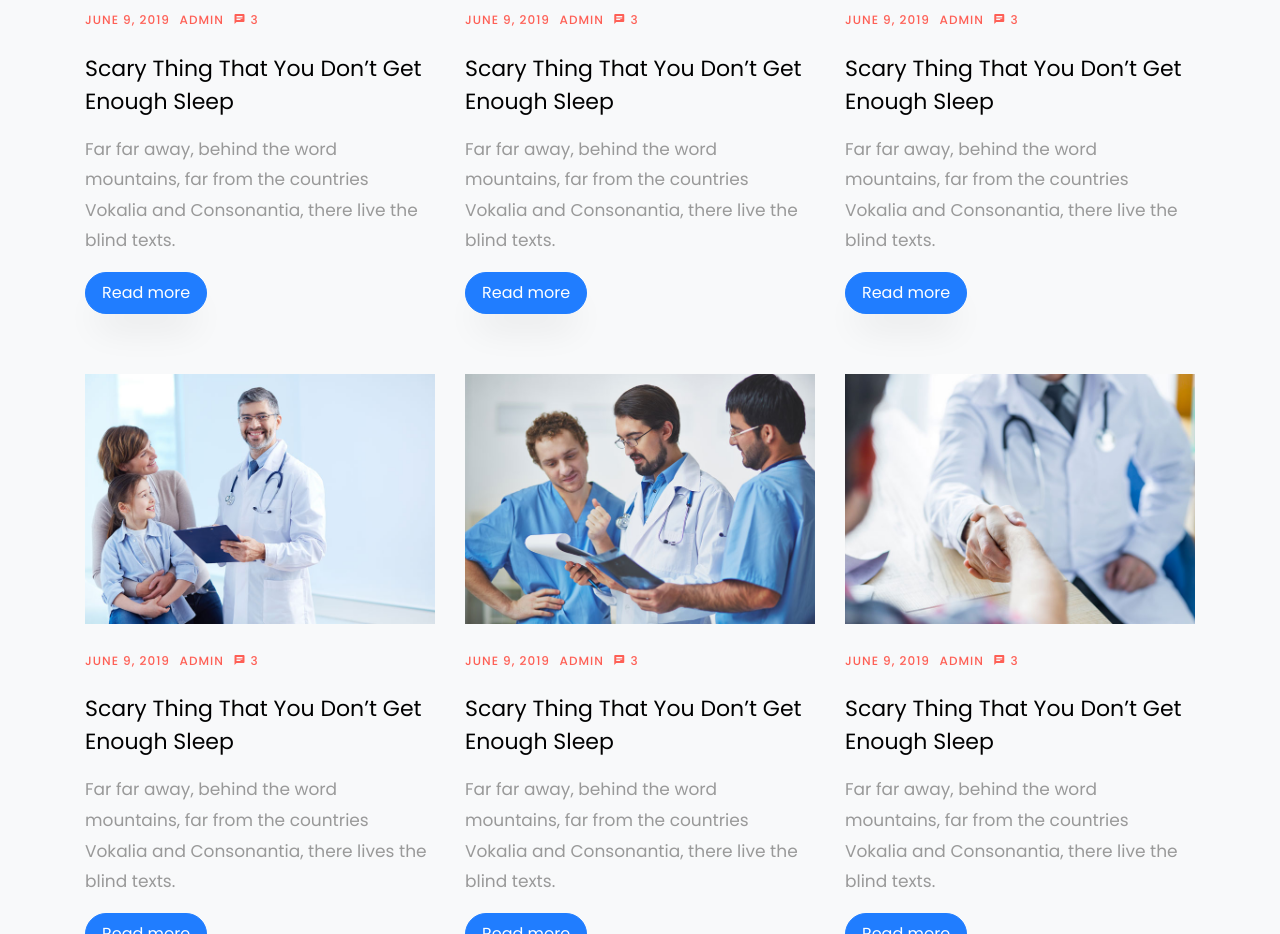
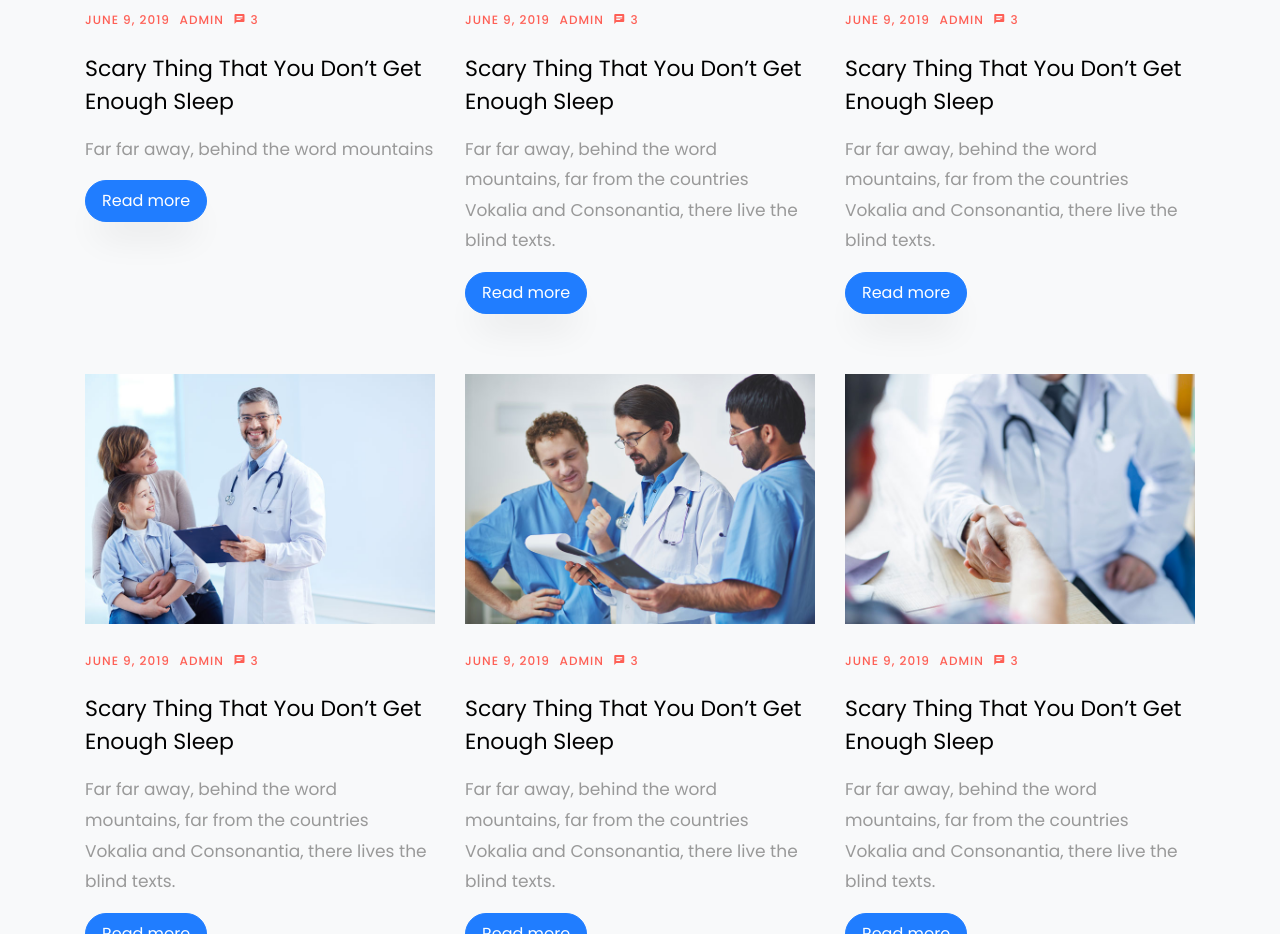
Before and after one commit to kartikeybinjolkar29/Iso-7-SW3, a plain HTML site: page index.html in a window 1280 px wide. Shown: the part 2773-3707 px from the top of the page. Drawn offline with Linux system fonts and the light colour scheme; animation ran at ten frames a second; files whose address does not match are found by name.

Commit message:
Index Changed

```diff
--- a/index.html
+++ b/index.html
@@ -236,7 +236,7 @@
                   <div><a href="#" class="meta-chat"><span class="icon-chat"></span> 3</a></div>
                 </div>
                 <h3 class="heading"><a href="#">Scary Thing That You Don’t Get Enough Sleep</a></h3>
-                <p>Far far away, behind the word mountains, far from the countries Vokalia and Consonantia, there live the blind texts.</p>
+                <p>Far far away, behind the word mountains</p>
                 <p><a href="blog-single.html" class="btn btn-primary py-2 px-3">Read more</a></p>
               </div>
             </div>
```
